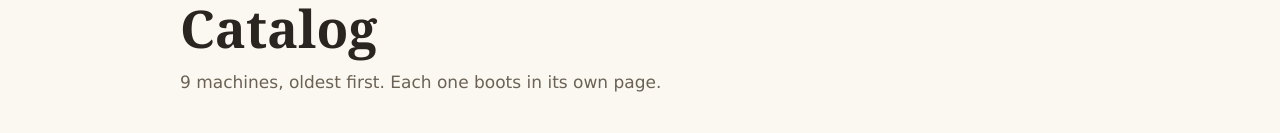
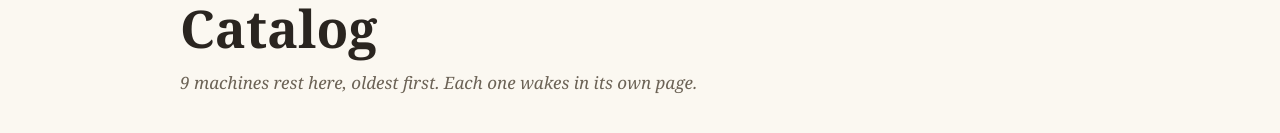
Before and after one commit to lksxyz/necr-os, a SvelteKit app in the folder apps/web/: page /os in a window 1280 px wide. Shown: the part 158-291 px from the top of the page. Built offline with nearby package versions, Linux system fonts and the light colour scheme.

Commit message:
feat(web): keeper voice on the catalog page (task 3.2)

```diff
--- a/apps/web/src/routes/(site)/os/+page.svelte
+++ b/apps/web/src/routes/(site)/os/+page.svelte
@@ -12,16 +12,17 @@
 
 <header class="head">
 	<h1>Catalog</h1>
-	<p>
+	<p class="keeper">
 		{byYear.length}
-		{byYear.length === 1 ? 'machine' : 'machines'}, oldest first. Each one boots in its own page.
+		{byYear.length === 1 ? 'machine rests' : 'machines rest'} here, oldest first. Each one wakes in its own
+		page.
 	</p>
 </header>
 
 {#if byYear.length === 0}
 	<div class="empty" role="status">
-		<p>The catalog is empty.</p>
-		<p>Add a machine to <code class="mono">src/lib/os.ts</code> and it shows up here.</p>
+		<p>The archive is empty.</p>
+		<p>Add a machine to <code class="mono">src/lib/os.ts</code> and it rests here.</p>
 	</div>
 {:else}
 	<ol class="grid">
```
